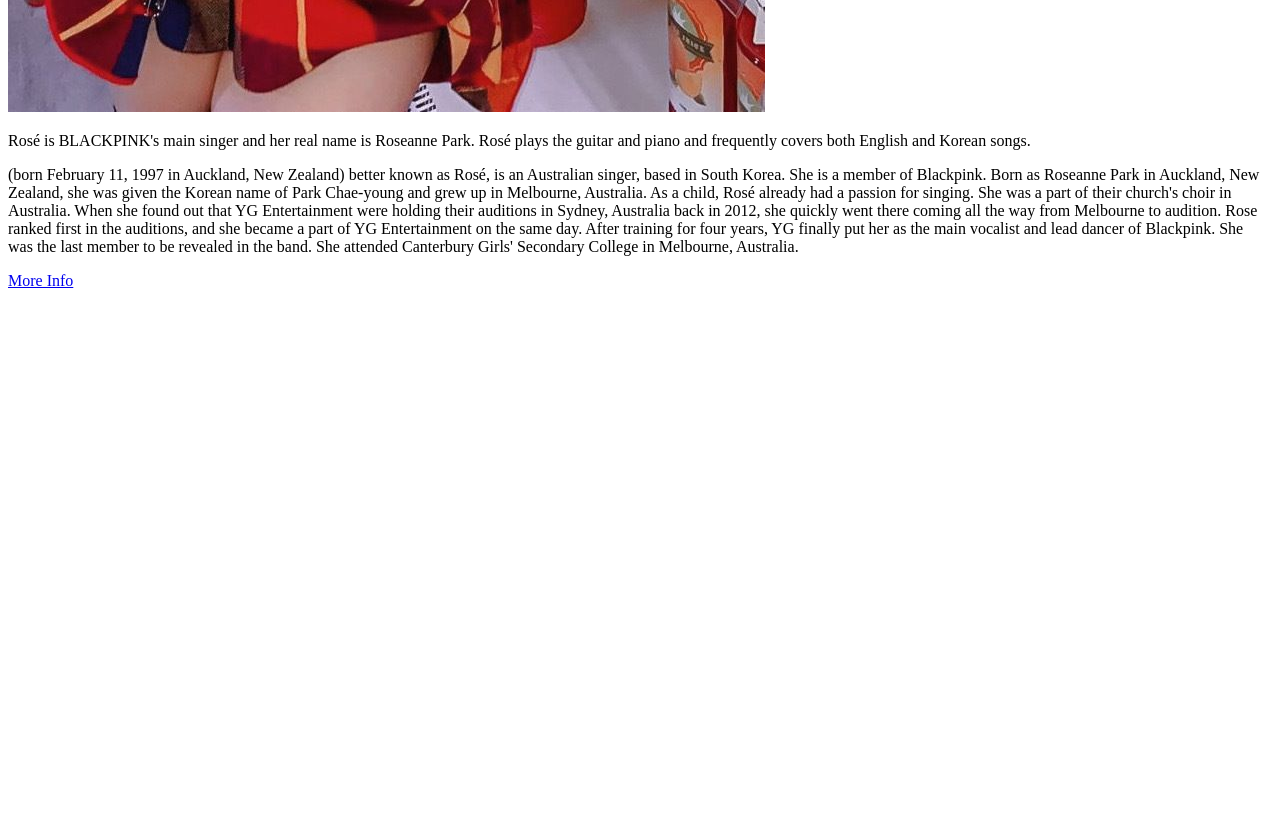
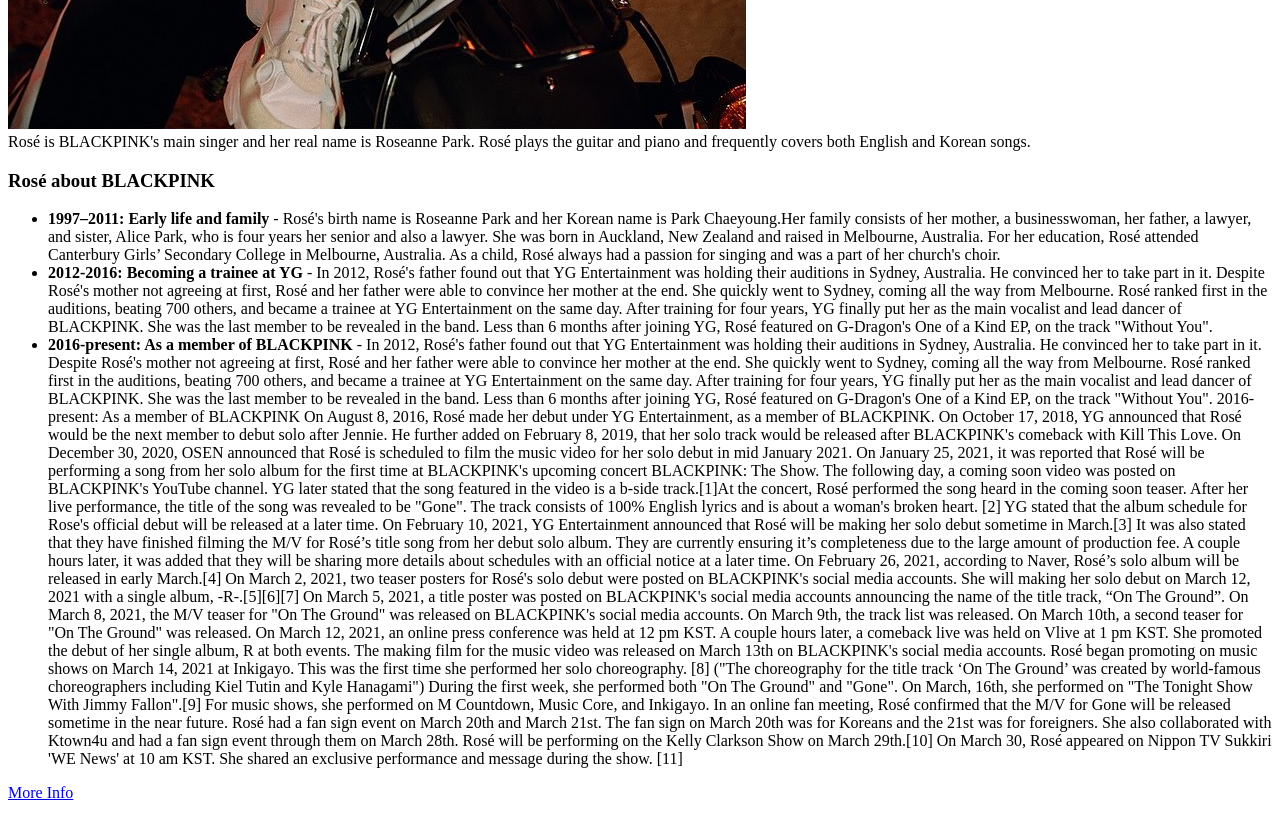
Before and after one commit to caloy31/castrocarlo, a plain HTML site: page castrocarlo/demopages/tribute/tribute.html in a window 1280 px wide. Shown: the part 1300-2118 px from the top of the page. Before the commit the page ends 1606 px from the top, so only its background shows below. Drawn offline with Linux system fonts and the light colour scheme.

Commit message:
Added init

```diff
--- a/castrocarlo/demopages/tribute/tribute.html
+++ b/castrocarlo/demopages/tribute/tribute.html
@@ -8,34 +8,79 @@
     <link rel="stylesheet" href="tribute.css" />
   </head>
   <body>
-    <section>
+    <header>
+      <div id="logo">
+        <img src="images/PNG12.png" id="logos" alt="BlackPink Logo" />
+      </div>
+    </header>
+
+    <div id="main">
       <h1>Roseanne Park</h1>
-      <img src="tribute1.jpeg" alt="Roseanne Photo" />
-      <p>
-        Rosé is BLACKPINK's main singer and her real name is Roseanne Park. Rosé
-        plays the guitar and piano and frequently covers both English and Korean
-        songs.
-      </p>
-      <p>
-        (born February 11, 1997 in Auckland, New Zealand) better known as Rosé,
-        is an Australian singer, based in South Korea. She is a member of
-        Blackpink. Born as Roseanne Park in Auckland, New Zealand, she was given
-        the Korean name of Park Chae-young and grew up in Melbourne, Australia.
-        As a child, Rosé already had a passion for singing. She was a part of
-        their church's choir in Australia. When she found out that YG
-        Entertainment were holding their auditions in Sydney, Australia back in
-        2012, she quickly went there coming all the way from Melbourne to
-        audition. Rose ranked first in the auditions, and she became a part of
-        YG Entertainment on the same day. After training for four years, YG
-        finally put her as the main vocalist and lead dancer of Blackpink. She
-        was the last member to be revealed in the band. She attended Canterbury
-        Girls' Secondary College in Melbourne, Australia.
-      </p>
-      <p>
-        <a href="https://www.imdb.com/name/nm7986558/bio" target="_blank"
-          >More Info</a
-        >
-      </p>
-    </section>
+      <p>Lead Vocalist</p>
+
+      <div id="img-div">
+        <img id="image" src="images/rose-image.jpg" alt="Roseanne Park image" />
+        <figcaption>
+          Rosé is BLACKPINK's main singer and her real name is Roseanne Park.
+          Rosé plays the guitar and piano and frequently covers both English and
+          Korean songs.
+        </figcaption>
+      </div>
+
+      <div id="info">
+        <h3>Rosé about BLACKPINK</h3>
+        <ul>
+        <li><strong>1997–2011: Early life and family</strong> - Rosé's birth name is Roseanne Park
+          and her Korean name is Park Chaeyoung.Her family consists of her mother, a businesswoman,
+          her father, a lawyer, and sister, Alice Park, who is four years her senior
+          and also a lawyer. She was born in Auckland, New Zealand and raised in Melbourne,
+          Australia. For her education, Rosé attended
+          Canterbury Girls’ Secondary College in Melbourne, Australia. As a child, Rosé always had
+          a passion for singing and was a part of her church's choir.</li>
+        <li><strong>2012-2016: Becoming a trainee at YG</strong> - In 2012, Rosé's father found out that YG Entertainment was holding their auditions in Sydney, Australia. He convinced her to take part in it. Despite Rosé's mother not agreeing at first,
+          Rosé and her father were able to convince her mother at the end. She quickly went to Sydney, coming all the way from Melbourne.
+          Rosé ranked first in the auditions, beating 700 others, and became a trainee at YG Entertainment on the same day. After training for
+          four years, YG finally put her as the main vocalist and lead dancer of BLACKPINK. She was the last member to be revealed in the band.
+
+          Less than 6 months after joining YG, Rosé featured on G-Dragon's One of a Kind EP, on the track "Without You".</li>
+        <li><strong>2016-present: As a member of BLACKPINK</strong> - In 2012, Rosé's father found out that YG Entertainment was holding their auditions in Sydney, Australia. He convinced her to take part in it. Despite Rosé's mother not agreeing at first, Rosé and her father were able to convince her mother at the end. She quickly went to Sydney, coming all the way from Melbourne. Rosé ranked first in the auditions, beating 700 others, and became a trainee at YG Entertainment on the same day. After training for four years, YG finally put her as the main vocalist and lead dancer of BLACKPINK. She was the last member to be revealed in the band.
+
+          Less than 6 months after joining YG, Rosé featured on G-Dragon's One of a Kind EP, on the track "Without You".
+
+          2016-present: As a member of BLACKPINK
+          On August 8, 2016, Rosé made her debut under YG Entertainment, as a member of BLACKPINK. On October 17, 2018, YG announced that Rosé would be the next member to debut solo after Jennie. He further added on February 8, 2019, that her solo track would be released after BLACKPINK's comeback with Kill This Love.
+
+          On December 30, 2020, OSEN announced that Rosé is scheduled to film the music video for her solo debut in mid January 2021.
+
+          On January 25, 2021, it was reported that Rosé will be performing a song from her solo album for the first time at BLACKPINK's upcoming concert BLACKPINK: The Show. The following day, a coming soon video was posted on BLACKPINK's YouTube channel. YG later stated that the song featured in the video is a b-side track.[1]At the concert, Rosé performed the song heard in the coming soon teaser. After her live performance, the title of the song was revealed to be "Gone". The track consists of 100% English lyrics and is about a woman's broken heart. [2] YG stated that the album schedule for Rose's official debut will be released at a later time.
+
+          On February 10, 2021, YG Entertainment announced that Rosé will be making her solo debut sometime in March.[3] It was also stated that they have finished filming the M/V for Rosé’s title song from her debut solo album. They are currently ensuring it’s completeness due to the large amount of production fee. A couple hours later, it was added that they will be sharing more details about schedules with an official notice at a later time.
+
+          On February 26, 2021, according to Naver, Rosé’s solo album will be released in early March.[4]
+
+          On March 2, 2021, two teaser posters for Rosé's solo debut were posted on BLACKPINK's social media accounts. She will making her solo debut on March 12, 2021 with a single album, -R-.[5][6][7]
+
+          On March 5, 2021, a title poster was posted on BLACKPINK's social media accounts announcing the name of the title track, “On The Ground”.
+
+          On March 8, 2021, the M/V teaser for "On The Ground" was released on BLACKPINK's social media accounts. On March 9th, the track list was released. On March 10th, a second teaser for "On The Ground" was released.
+
+          On March 12, 2021, an online press conference was held at 12 pm KST. A couple hours later, a comeback live was held on Vlive at 1 pm KST. She promoted the debut of her single album, R at both events. The making film for the music video was released on March 13th on BLACKPINK's social media accounts.
+
+          Rosé began promoting on music shows on March 14, 2021 at Inkigayo. This was the first time she performed her solo choreography. [8] ("The choreography for the title track ‘On The Ground’ was created by world-famous choreographers including Kiel Tutin and Kyle Hanagami") During the first week, she performed both "On The Ground" and "Gone". On March, 16th, she performed on "The Tonight Show With Jimmy Fallon".[9] For music shows, she performed on M Countdown, Music Core, and Inkigayo.
+
+          In an online fan meeting, Rosé confirmed that the M/V for Gone will be released sometime in the near future.
+
+          Rosé had a fan sign event on March 20th and March 21st. The fan sign on March 20th was for Koreans and the 21st was for foreigners. She also collaborated with Ktown4u and had a fan sign event through them on March 28th. Rosé will be performing on the Kelly Clarkson Show on March 29th.[10]
+
+          On March 30, Rosé appeared on Nippon TV Sukkiri 'WE News' at 10 am KST. She shared an exclusive performance and message during the show. [11]</li>
+      </div>
+    </div>
+
+
+    <p>
+      <a href="https://www.imdb.com/name/nm7986558/bio" target="_blank"
+        >More Info</a
+      >
+    </p>
   </body>
 </html>
```
Also changed, not shown: castrocarlo/demopages/tribute/images/Blackpink_logo_PNG14.png (added), castrocarlo/demopages/tribute/images/Blackpink_logo_PNG15.png (added), castrocarlo/demopages/tribute/images/Blackpink_logo_PNG9.png (added), castrocarlo/demopages/tribute/images/PNG12.png (added), castrocarlo/demopages/tribute/images/rose-image.jpg (added), castrocarlo/demopages/tribute/tribute1.jpeg (deleted), 1 other file.
